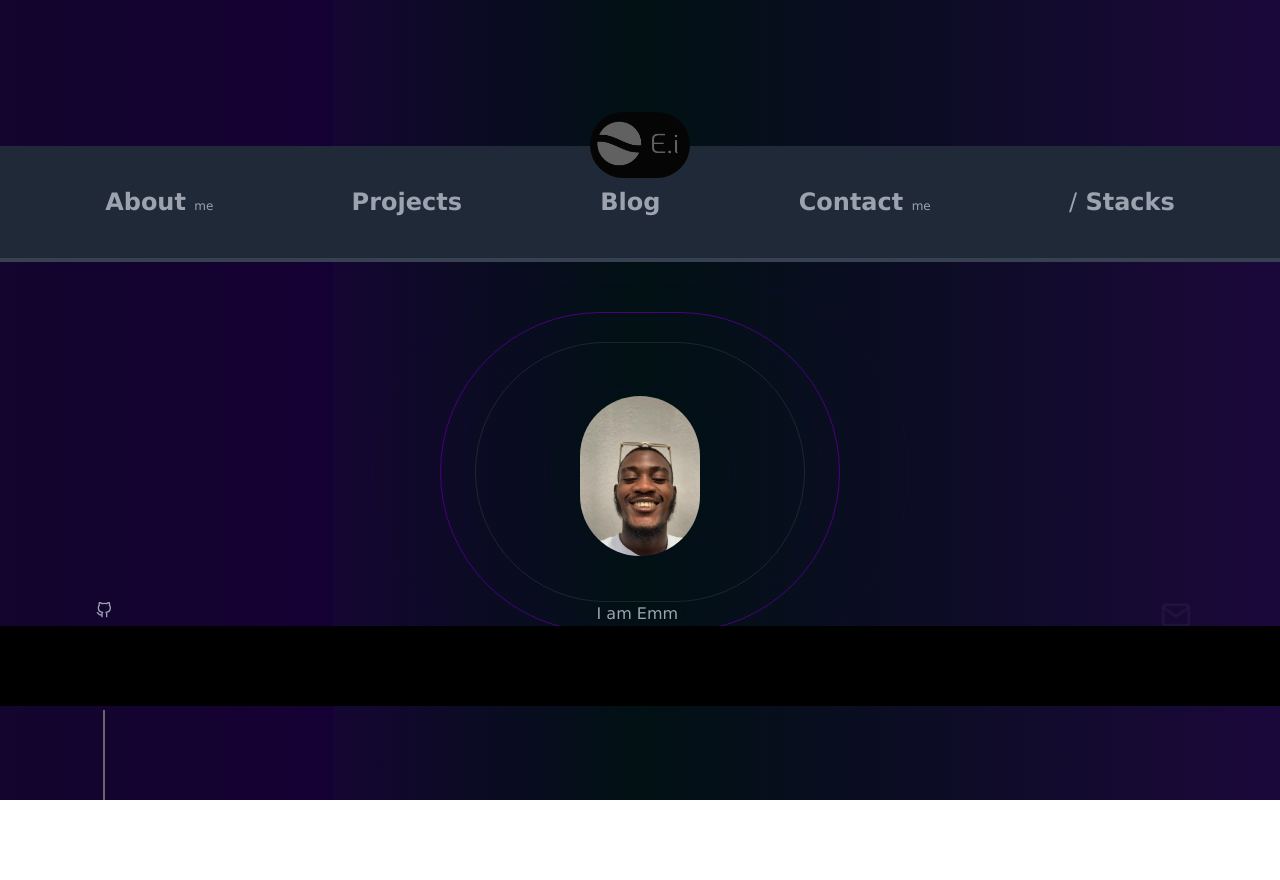
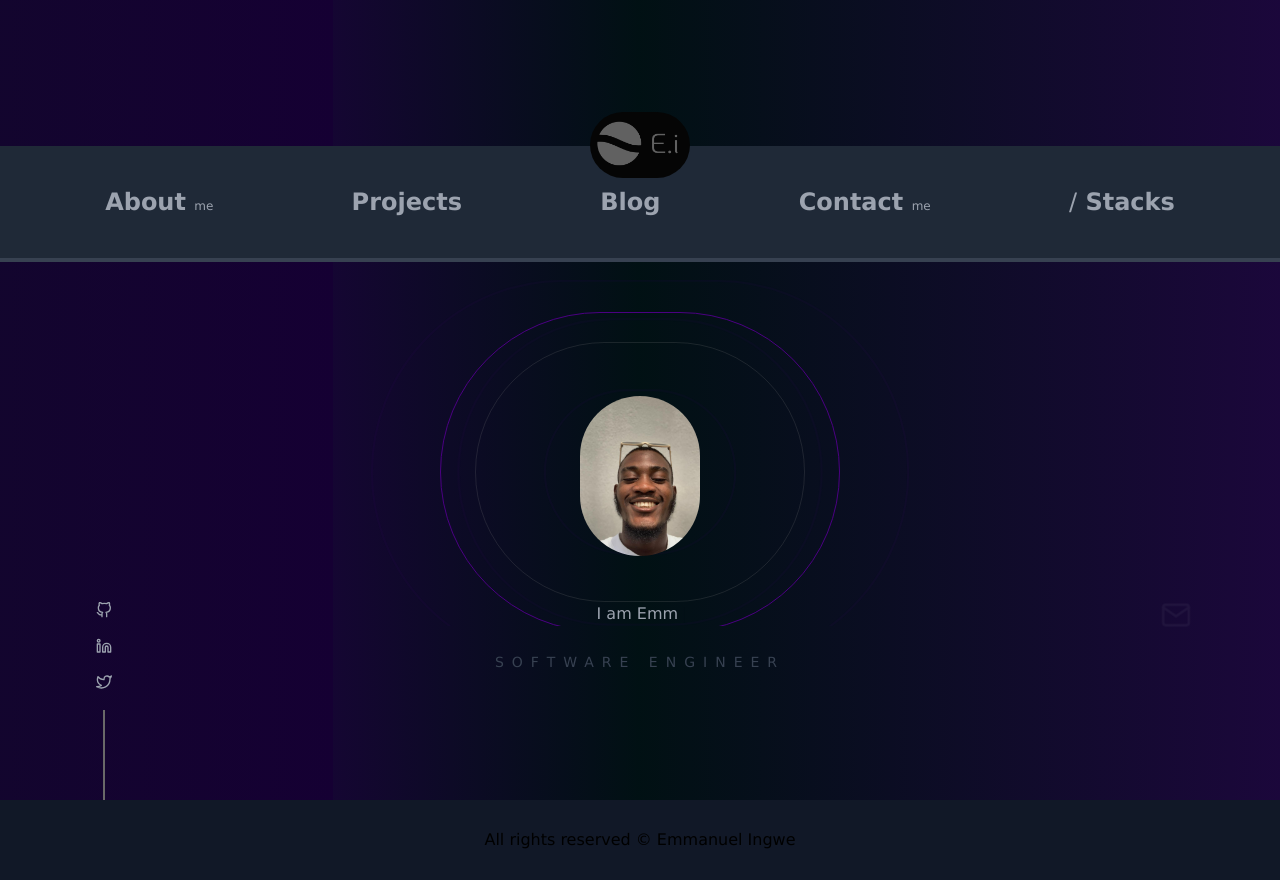
Before and after one commit to Emmanuel-Ingwe/Ei-portfoli0, a Next.js app: page / in a window 1280 px wide. Before the commit the page ends 800 px from the top, so only its background shows below. Built offline with nearby package versions, Linux system fonts and the light colour scheme.

Commit message:
texts in footer

```diff
--- a/components/Hero.tsx
+++ b/components/Hero.tsx
@@ -3,7 +3,6 @@ import { Cursor, useTypewriter } from "react-simple-typewriter";
 import BackgroundCircles from "./BackgroundCircles";
 import SocialIcons from "../components/SocialIcons";
 import Mailto from "../components/Mailto";
-import Footer from "../src/pages/Footer";
 
 type Props = {};
 
@@ -16,7 +15,7 @@ function Hero({}: Props) {
 
 	return (
 		<div>
-			<div className='container h-full flex flex-col space-y- items-center justify-center text-center overflow-hidden'>
+			<div className='container h-full flex flex-col items-center justify-center text-center overflow-hidden'>
 				<BackgroundCircles />
 				<img
 					src='dp.jpg'
@@ -36,7 +35,6 @@ function Hero({}: Props) {
 
 				<Mailto />
 			</div>
-			<Footer />
 		</div>
 	);
 }
--- a/src/pages/About/index.tsx
+++ b/src/pages/About/index.tsx
@@ -8,7 +8,7 @@ type Props = {};
 
 function index({}: Props) {
 	return (
-		<div className='gradient-01 h-screen w-full overflow-y-scroll scrollbar-track-gray-700/20 scrollbar-thumb-red-950 scrollbar-thin'>
+		<div className='gradient-01 h-screen w-full overflow-x-hidden overflow-y-scroll scrollbar-track-gray-700/20 scrollbar-thumb-red-950 scrollbar-thin'>
 			<Head>
 				<title>E.i | About me</title>
 			</Head>
--- a/src/pages/Footer.tsx
+++ b/src/pages/Footer.tsx
@@ -3,7 +3,13 @@ import React from "react";
 type Props = {};
 
 const Footer = (props: Props) => {
-	return <div className='bg-black relative h-20 w-screen bottom-0'></div>;
+	return (
+		<div
+			className=' bg-gray-900 relative flex
+		 h-20 w-scree bottom-0 items-center justify-center'>
+			<h4>All rights reserved &copy; Emmanuel Ingwe</h4>
+		</div>
+	);
 };
 
 export default Footer;
--- a/src/pages/index.tsx
+++ b/src/pages/index.tsx
@@ -3,10 +3,12 @@ import Head from "next/head";
 import React from "react";
 import Header from "./Header";
 import Hero from "../../components/Hero";
+import Footer from "./Footer";
 
 const Home: NextPage = () => {
 	return (
-		<div className='gradient-01 h-screen text-gray-400 snap-y snap-madatory overflow-x-hidden overflow-y-scroll scrollbar-track-gray-700/20 scrollbar-thumb-red-950 scrollbar-thin z-0'>
+		<div>
+			<div className='gradient-01 h-screen text-gray-400 overflow-x-hidden overflow-y-scroll scrollbar-track-gray-700/20 scrollbar-thumb-red-950 scrollbar-thin z-0'>
 				<Head>
 					<title>E.i | Frontend Developer</title>
 				</Head>
@@ -17,6 +19,8 @@ const Home: NextPage = () => {
 					<Hero />
 				</section>
 			</div>
+			<Footer />
+		</div>
 	);
 };
 
--- a/src/pages/stacks/index.tsx
+++ b/src/pages/stacks/index.tsx
@@ -10,6 +10,7 @@ type Props = {
 
 function stacks({ directionLeft }: Props) {
 	return (
+		<div>
 			<div className='gradient-01 h-screen w-full text-gray-400 snap-y snap-madatory overflow-x-hidden  scrollbar-track-gray-700/20 scrollbar-thumb-red-950 scrollbar-thin z-0'>
 				<Head>
 					<title>E.i | my Projects</title>
@@ -215,7 +216,7 @@ function stacks({ directionLeft }: Props) {
 						</div>
 					</div>
 				</div>
-
+			</div>
 			<Footer />
 		</div>
 	);
```
Lines whose indentation alone changed are shown as unchanged.
